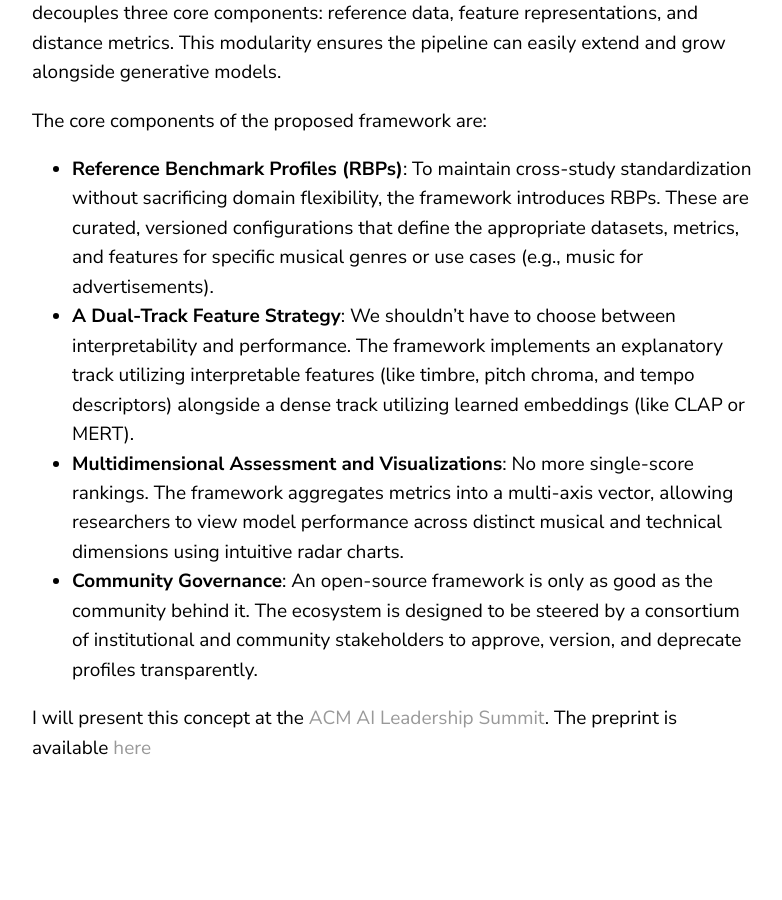
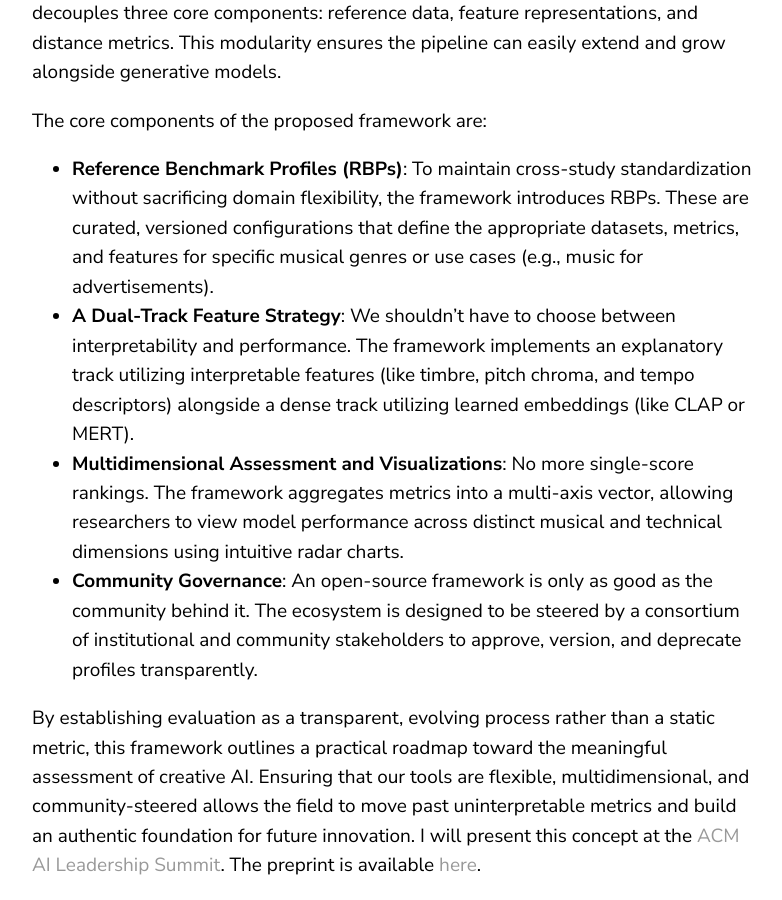
Before and after one commit to alexanderlerch/alexanderlerch.github.io, a Jekyll site: the page built from _posts/2026-08-01-paper-musaik.md, in a window 1280 px wide and 900 px high, scrolled down 2086 px. Shown: the whole window, without its empty margins (68-850 px from the left). Built offline with Jekyll 4.4.1, drawn with Linux system fonts in a browser that asks for light colours; before the commit the page ends 2868 px from its top, so only the background shows below that.

Commit message:
minor edits

```diff
--- a/_posts/2026-08-01-paper-musaik.md
+++ b/_posts/2026-08-01-paper-musaik.md
@@ -28,4 +28,4 @@ The core components of the proposed framework are:
 - **Multidimensional Assessment and Visualizations**: No more single-score rankings. The framework aggregates metrics into a multi-axis vector, allowing researchers to view model performance across distinct musical and technical dimensions using intuitive radar charts.
 - **Community Governance**: An open-source framework is only as good as the community behind it. The ecosystem is designed to be steered by a consortium of institutional and community stakeholders to approve, version, and deprecate profiles transparently.
 
-I will present this concept at the [ACM AI Leadership Summit](https://aisummit26.acm.org/). The preprint is available [here](https://hal.science/hal-05673858v1)
+By establishing evaluation as a transparent, evolving process rather than a static metric, this framework outlines a practical roadmap toward the meaningful assessment of creative AI. Ensuring that our tools are flexible, multidimensional, and community-steered allows the field to move past uninterpretable metrics and build an authentic foundation for future innovation. I will present this concept at the [ACM AI Leadership Summit](https://aisummit26.acm.org/). The preprint is available [here](https://hal.science/hal-05673858v1).
```
Also changed, not shown: other parts of _posts/2026-08-01-paper-musaik.md (+1 -1 lines).
